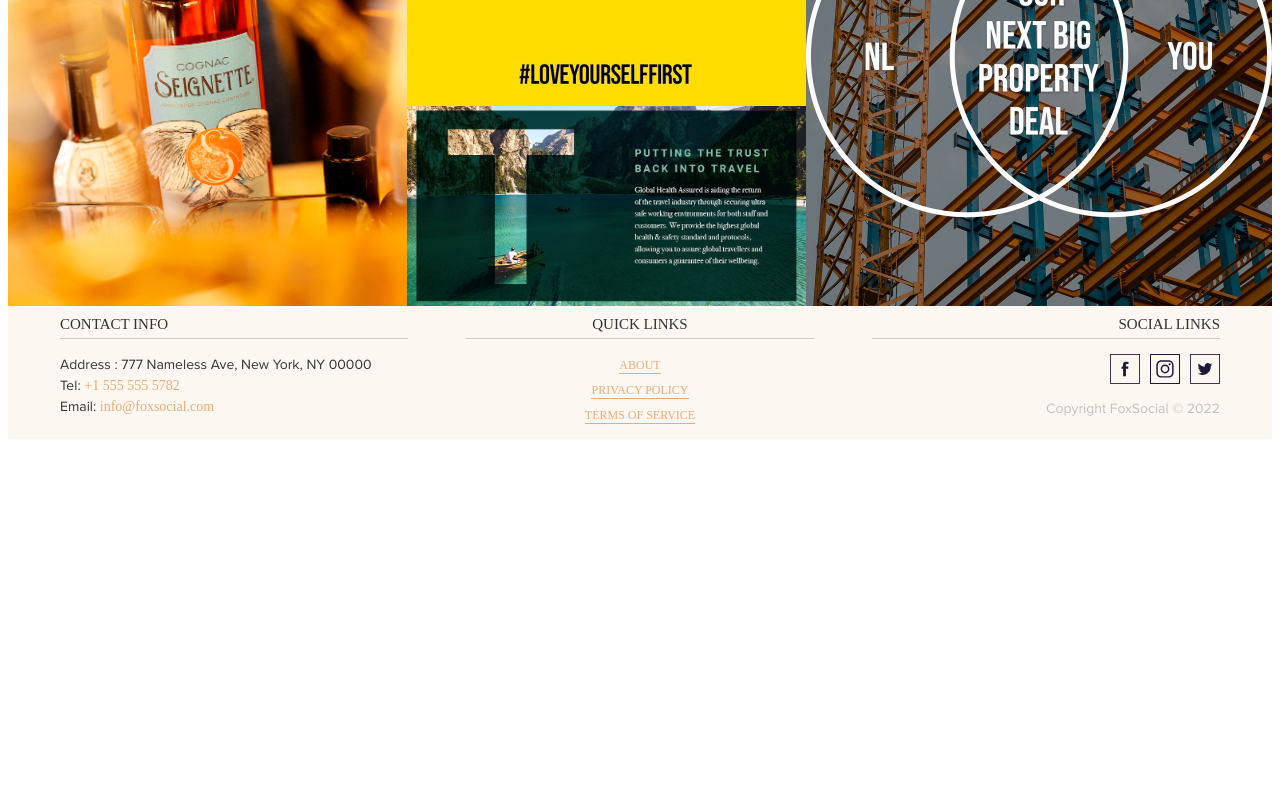
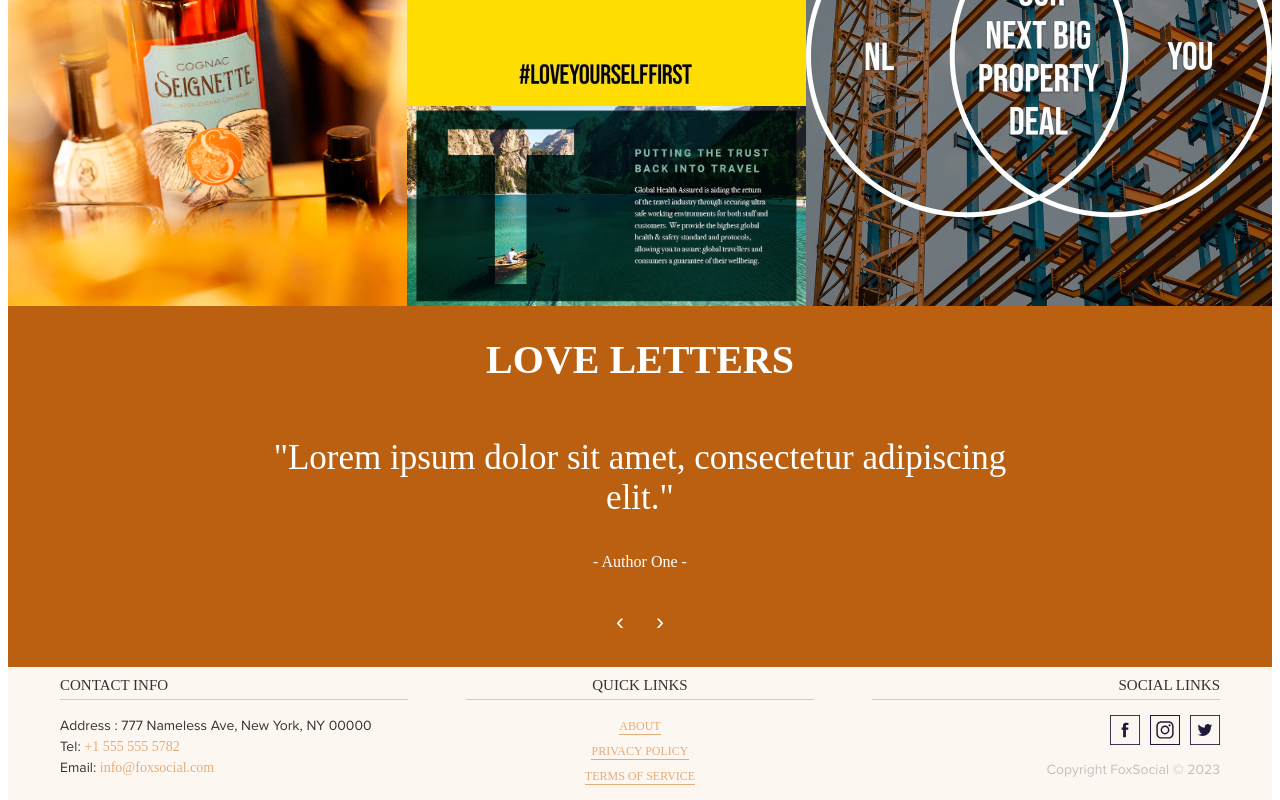
Before and after one commit to salmaniz82/foxsocial, a Next.js app: page / in a window 1280 px wide. Shown: the part 1202-2002 px from the top of the page. Before the commit the page ends 1641 px from the top, so only its background shows below. Built offline with nearby package versions, Linux system fonts and the light colour scheme; a web font is replaced by a local one.

Commit message:
home testimonial custom slider added services carosel slider adjustments

```diff
--- /dev/null
+++ b/components/CustomSlider.js
@@ -0,0 +1,83 @@
+import React, { useState, useEffect, useRef } from 'react';
+import styles from './customSlider.module.css';
+
+const testimonials = [
+  {
+    id: 1,
+    text: "Lorem ipsum dolor sit amet, consectetur adipiscing elit.",
+    author: "Author One"
+  },
+  {
+    id: 2,
+    text: "Sed do eiusmod tempor incididunt ut labore et dolore magna aliqua.",
+    author: "Author Two"
+  },
+  {
+    id: 3,
+    text: "Ut enim ad minim veniam, quis nostrud exercitation ullamco laboris.",
+    author: "Author Three"
+  },
+  {
+    id: 4,
+    text: "Sed do eiusmod tempor incididunt ut labore et dolore magna aliqua.",
+    author: "Author Four"
+  },
+];
+
+function CustomSlider() {
+  const [currentTestimonial, setCurrentTestimonial] = useState(0);
+  const testimonialContainerRef = useRef(null);
+
+  const nextTestimonial = () => {
+    setCurrentTestimonial((prev) => (prev === testimonials.length - 1 ? 0 : prev + 1));
+  };
+
+  const prevTestimonial = () => {
+    setCurrentTestimonial((prev) => (prev === 0 ? testimonials.length - 1 : prev - 1));
+  };
+
+  useEffect(() => {
+    // Calculate the translateX value based on the current testimonial index
+    const translateX = -currentTestimonial * 100; // Assuming each testimonial is 100% wide
+
+    // Apply the transform property to the testimonial container
+    testimonialContainerRef.current.style.transform = `translateX(${translateX}%)`;
+  }, [currentTestimonial]);
+
+  useEffect(() => {
+    // Autoplay functionality
+    const autoplayInterval = setInterval(() => {
+      nextTestimonial();
+    }, 8000); // Change the interval (in milliseconds) as desired
+
+    // Clear the interval when the component unmounts to prevent memory leaks
+    return () => clearInterval(autoplayInterval);
+  }, []);
+
+  return (
+    <div className={styles['testimonial-slider']}>
+
+      <div className={`${styles['testimonial-container']}`} ref={testimonialContainerRef}>
+        {testimonials.map((testimonial, index) => (
+          <div key={testimonial.id} className={`${styles['testimonial']} ${currentTestimonial !== index ? styles['hidden'] : ''}`}>
+            <p className={styles.text}>{testimonial.text}</p>
+            <p className={styles.author}>- {testimonial.author} -</p>
+          </div>
+        ))}
+      </div>
+      <div className={styles['t-slider-navigation']}>
+
+      <button className={`${styles['slider-button']} ${styles['prev-button']}`} onClick={prevTestimonial}>
+        &#8249;
+      </button>
+      <button className={`${styles['slider-button']} ${styles['next-button']}`} onClick={nextTestimonial}>
+        &#8250;
+      </button>
+
+      </div>
+
+    </div>
+  );
+}
+
+export default CustomSlider;
--- a/components/Footer.js
+++ b/components/Footer.js
@@ -33,7 +33,7 @@ function Footer(){
             <a href="#"><Image src="/images/social/Twitter-02.svg" width={30} height={30} alt="Twitter Icon" /></a>
         </div>
 
-        <div className="copyright-info">Copyright FoxSocial © 2022</div>
+        <div className="copyright-info">Copyright FoxSocial © 2023</div>
 
     </div>
 
--- /dev/null
+++ b/components/customSlider.module.css
@@ -0,0 +1,78 @@
+.testimonial-slider {
+  position: relative;
+  overflow: hidden;
+  width: 100%;
+  max-width: 800px;
+  margin: 0 auto;
+}
+
+.testimonial-slider button {
+  color: #fff;
+}
+
+
+.testimonial-slider .t-slider-navigation {
+
+  display: flex;
+  justify-content: center;
+
+}
+
+
+.testimonial-container {
+  display: flex;
+  transition: transform 0.3s ease-in-out;
+}
+
+.testimonial {
+  flex: 0 0 100%; /* Set the width of each testimonial to 100% of the container */
+  padding: 20px;
+  text-align: center;
+  opacity: 1;
+  transition: opacity 0.3s ease-in-out;
+}
+
+.testimonial p, .testimonial button{
+  color: #fff;
+}
+
+.testimonial p.author {
+
+}
+
+.testimonial p.text {
+
+  font-size: 24px;
+
+}
+
+@media (min-width: 769px) {
+
+  .testimonial p.text {
+
+    font-size: 35px;
+
+  }
+
+}
+
+.testimonial p.text:before, .testimonial p.text:after {
+  content: '"';
+  display: inline-block;
+}
+
+
+.testimonial.hidden {
+  opacity: 0;
+}
+
+.slider-button {
+  background: none;
+  border: none;
+  font-size: 24px;
+  cursor: pointer;
+}
+
+.prev-button {
+  margin-right: 20px;
+}
--- a/pages/index.js
+++ b/pages/index.js
@@ -6,6 +6,8 @@ import styles from '../styles/Home.module.css'
 import path from 'path';
 import { promises as fs } from 'fs';
 import { useEffect, useState } from 'react';
+import CustomSlider from '../components/CustomSlider';
+
 
 
 function Home({caseStudies}) {
@@ -79,6 +81,28 @@ function Home({caseStudies}) {
 
 
       </div>
+
+
+      <section className="testimonial-section">
+
+          <div className="testimonial-section-inner">
+
+            <h3 className="text-center">LOVE LETTERS</h3>
+
+
+
+            <CustomSlider />
+
+          </div>
+
+      </section>
+
+
+
+
+
+
+
     </>
   )
 }
--- a/styles/foxglobal.css
+++ b/styles/foxglobal.css
@@ -818,21 +818,43 @@ footer .quickLinks a {
 
 
 .services-items {
-    max-width: 800px;
+
     margin: 0 auto;
 
 }
 
 .services-items .swiper{
-    padding-bottom: 100px;
+    padding: 30px 10px 80px 10px;
 }
 
 .service-item {
+    height: 100%;
+
+    box-shadow: 0 2px 4px 0 rgba(0, 0, 0, .13), 0 1px 1px 0 rgba(0, 0, 0, .11);
+}
+
+.service-item h3 {
     font-family: 'GaramondPD';
-    font-size: 40px;
+    font-size: 24px;
     text-transform: capitalize;
     color: #4c4f4a;
     user-select: none;
+}
+
+.service-item p {
+    line-height: 1.25rem;
+    font-size: 16px;
+    padding: 10px;
+    text-align: justify;
+}
+
+.ser-img-wrap {
+    display: flex;
+    justify-content: center;
+    object-fit: cover;
+    height: 420px;
+    object-position: center;
+
 }
 
 
@@ -841,10 +863,7 @@ footer .quickLinks a {
     max-height: 400px;
 }
 
-.ser-img-wrap {
-    display: flex;
-    justify-content: center;
-}
+
 
 .text-center {
     text-align: center;
@@ -862,3 +881,29 @@ footer .quickLinks a {
     padding-top: 20px;
     padding-bottom: 20px;
 }
+
+
+.services-items .swiper {
+    height: 100%;
+  }
+  .services-items .swiper-slide {
+height: auto !important;
+}
+.services-items .swiper-content {
+    height: 100% !important
+}
+
+.testimonial-section {
+    background-color: #BB6010;
+    padding-top: 30px;
+    padding-bottom: 30px;
+}
+
+.testimonial-section h3 {
+    margin-top: 0;
+    padding-top: 0;
+    color: #fff;
+    font-size: 40px;
+    margin-bottom: 0;
+
+}
```
Also changed, not shown: pages/services.js (+10 -2 lines).
